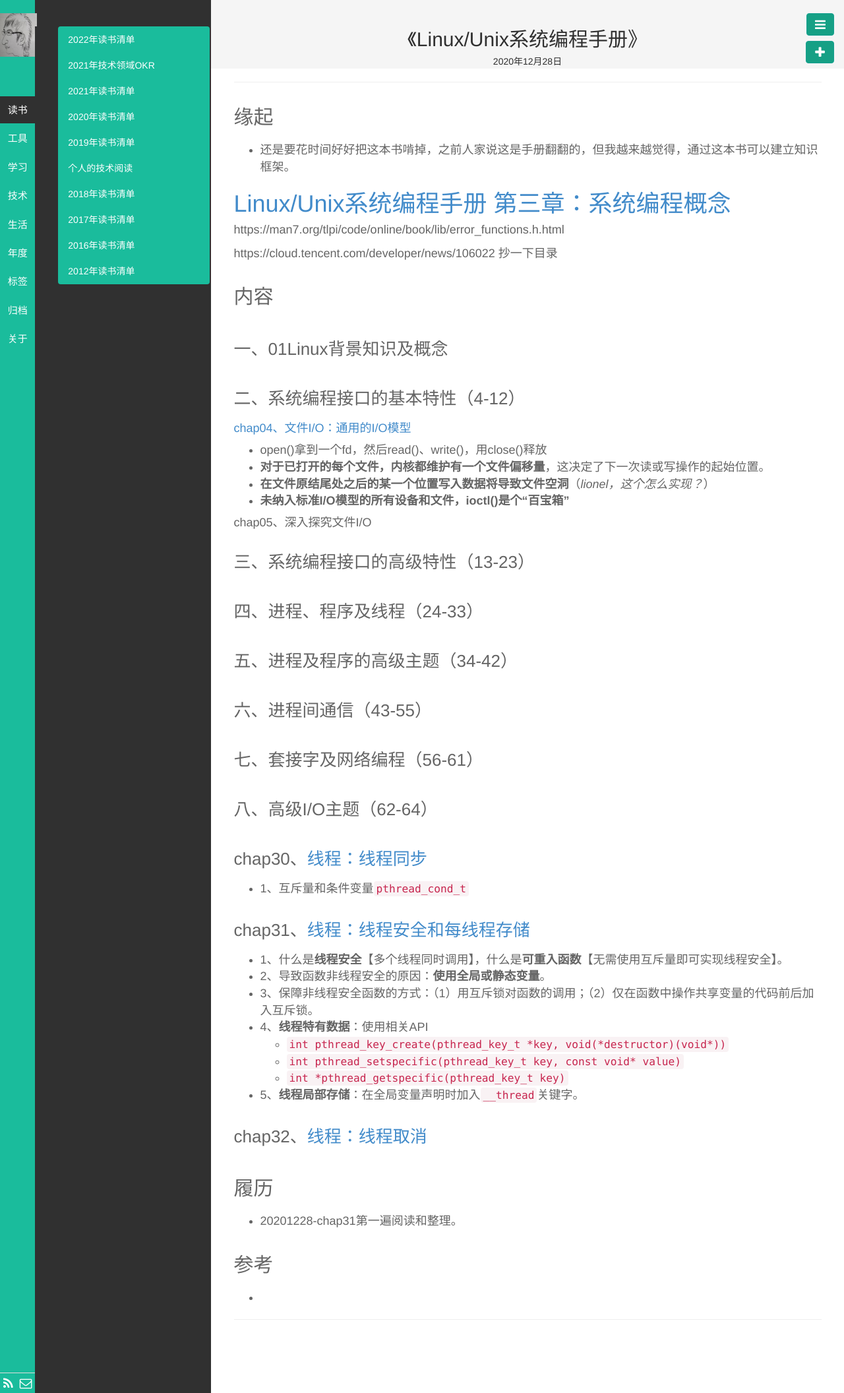
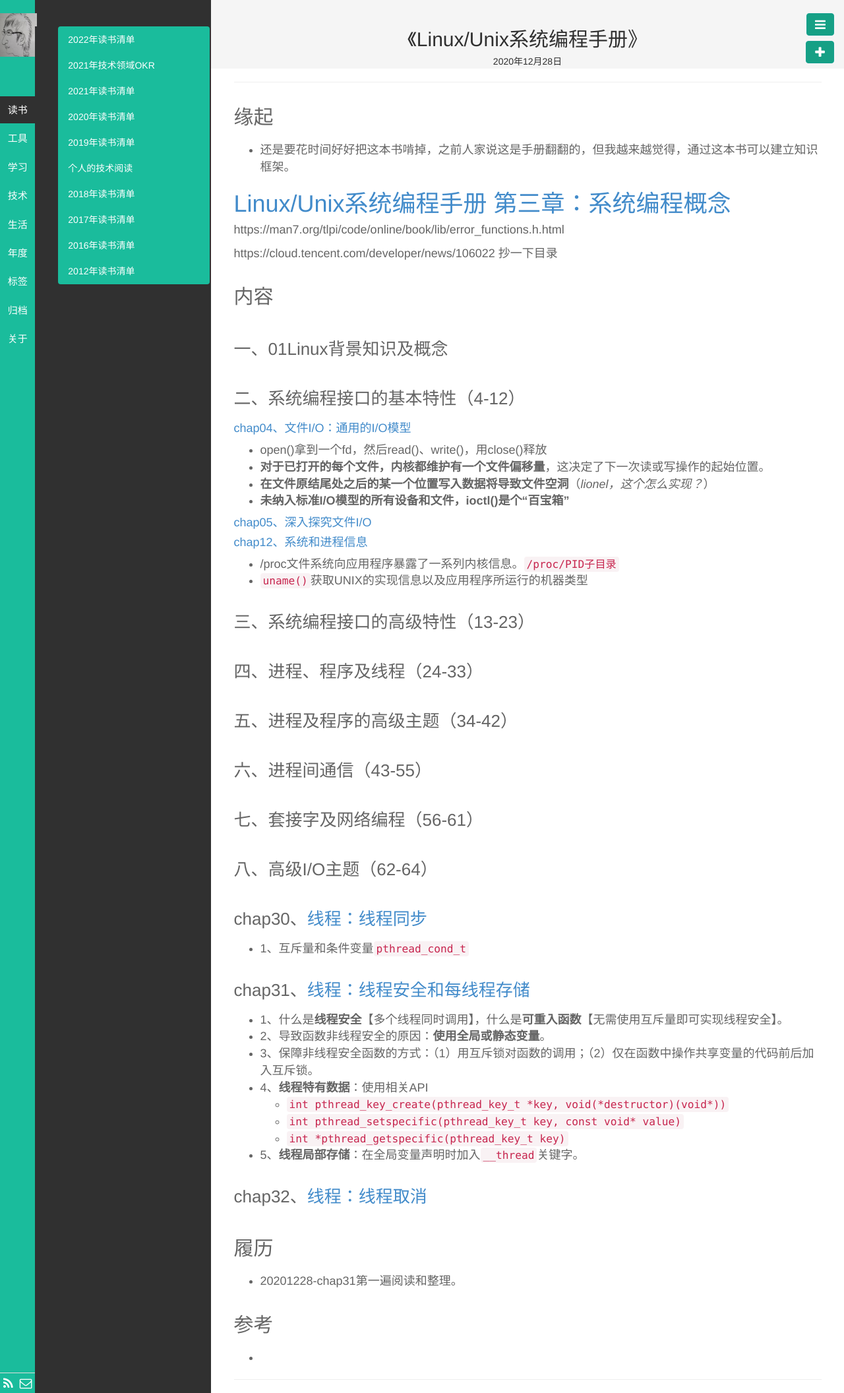
Before and after one commit to wolflion/blog, a Jekyll site: the page built from _posts/技术/2020-12-28-Unix-Programming-Manual.md, in a window 1280 px wide. Shown: the whole page at 66% size. Built offline with Jekyll 4.4.1, drawn with Linux system fonts in a browser that asks for light colours.

Commit message:
chap5，chap12

```diff
--- a/_posts/技术/2020-12-28-Unix-Programming-Manual.md
+++ b/_posts/技术/2020-12-28-Unix-Programming-Manual.md
@@ -32,7 +32,12 @@ https://cloud.tencent.com/developer/news/106022 抄一下目录
 - **在文件原结尾处之后的某一个位置写入数据将导致文件空洞**（*lionel，这个怎么实现？*）
 - **未纳入标准I/O模型的所有设备和文件，ioctl()是个“百宝箱”**
 
-#### chap05、深入探究文件I/O
+#### [chap05、深入探究文件I/O](https://gitee.com/fewolflion/BookNote/blob/master/01lioneloutput/21UnixPrograming/chap05%E6%B7%B1%E5%85%A5%E6%8E%A2%E7%A9%B6%E6%96%87%E4%BB%B6IO.md)
+
+#### [chap12、系统和进程信息](https://gitee.com/fewolflion/BookNote/blob/master/01lioneloutput/21UnixPrograming/chap12%E7%B3%BB%E7%BB%9F%E5%92%8C%E8%BF%9B%E7%A8%8B%E4%BF%A1%E6%81%AF.md)
+
++ /proc文件系统向应用程序暴露了一系列内核信息。`/proc/PID子目录`
++ `uname()`获取UNIX的实现信息以及应用程序所运行的机器类型
 
 ### 三、系统编程接口的高级特性（13-23）
 
```
